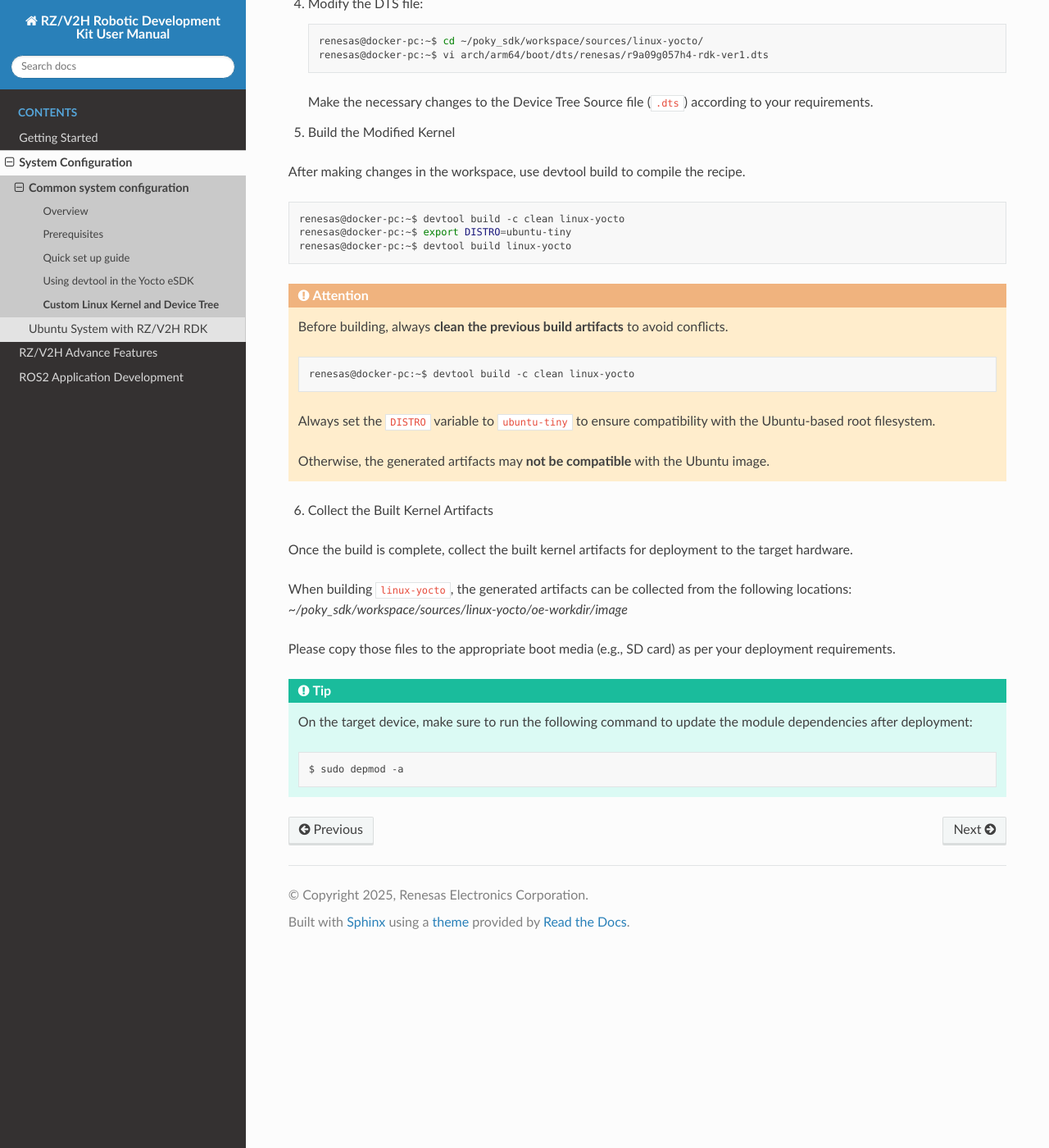
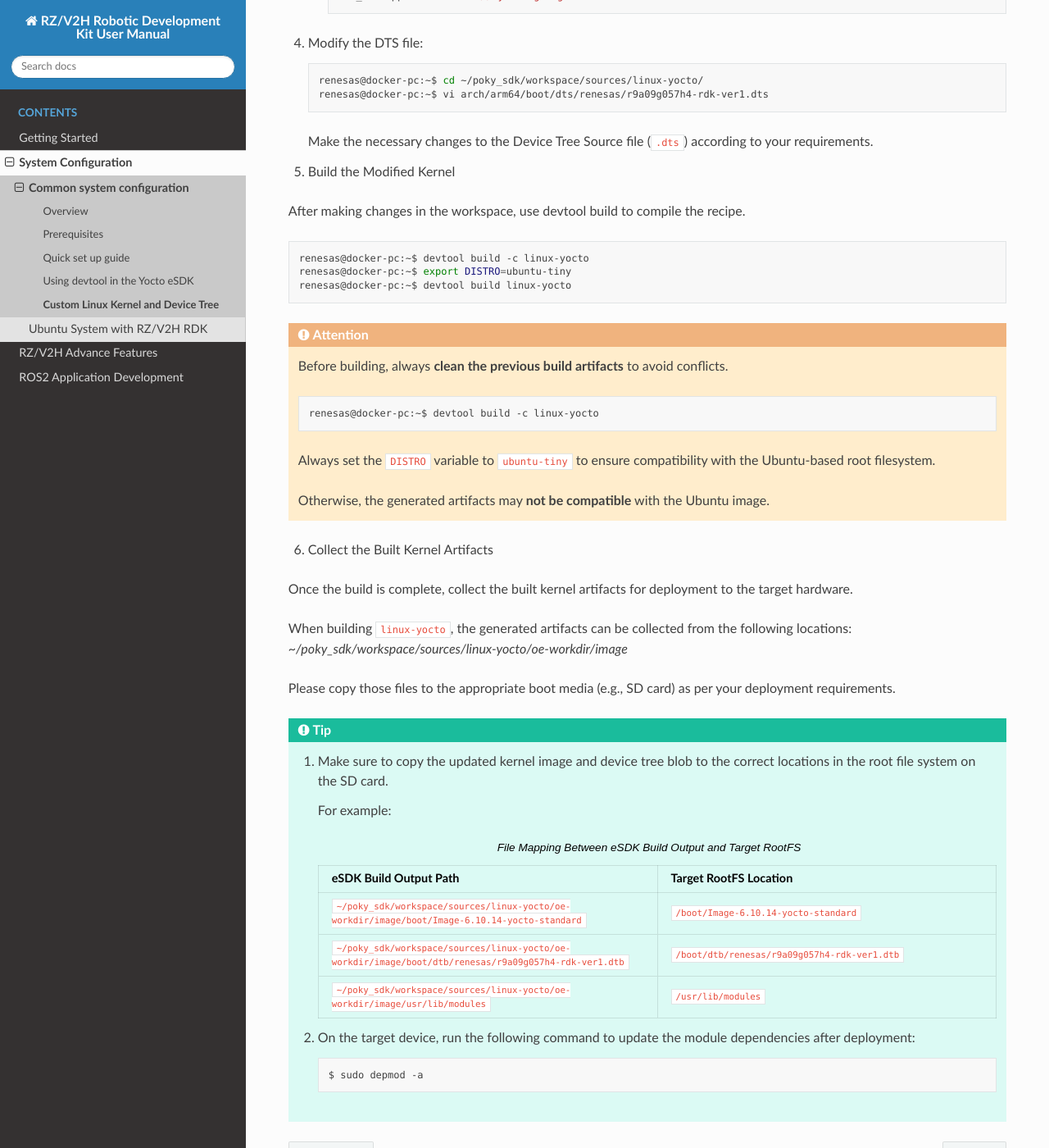
Before and after one commit to renesas-rdk/rzv2h_rdk_documentation, a Sphinx documentation site: the page built from source/1_system_configuration/build_kernel.rst, in a window 1280 px wide and 1400 px high, scrolled down 2057 px. Shown: the whole window at 82% size. Built offline with Sphinx 7.4.7 and the Read the Docs theme 3.1.0, drawn with Linux system fonts in a browser that asks for light colours; some of the changed text lies outside the part shown.

Commit message:
doc: fix finding error on esdk build
Signed-off-by: Cong Nguyen <cong.nguyen.zn@renesas.com>

```diff
--- a/source/1_system_configuration/build_kernel.rst
+++ b/source/1_system_configuration/build_kernel.rst
@@ -77,9 +77,9 @@
 
     .. code-block:: bash
 
-        renesas@docker-pc:~$ mkdir -p ~/poky_sdk/workspace/recipes-kernel/linux/linux-yocto/files/
+        renesas@docker-pc:~$ mkdir -p ~/poky_sdk/workspace/appends/linux-yocto/
 
-    - Create a configuration fragment file, e.g., `myconfig.cfg`, inside the `files/` directory. For example:
+    - Create a configuration fragment file, e.g., `myconfig.cfg`, inside the `~/poky_sdk/workspace/appends/linux-yocto/` directory. For example:
 
     .. code-block:: bash
 
@@ -90,11 +90,11 @@
 
        Please include all dependency configs as well.
 
-    - Edit the `linux-yocto_%.bbappend` file in the workspace’s recipe area to include the new configuration fragment:
+    - Edit the `~/poky_sdk/workspace/appends/linux-yocto_6.10.bbappend` file to include the new configuration fragment at the end of file:
 
     .. code-block:: bash
 
-        renesas@docker-pc:~$ vim ~/poky_sdk/workspace/appends/linux-yocto/linux-yocto_6.10.bbappend
+        renesas@docker-pc:~$ vi ~/poky_sdk/workspace/appends/linux-yocto_6.10.bbappend
 
     - Add the following line to the bbappend file:
 
@@ -119,7 +119,7 @@
 
 .. code-block:: bash
 
-    renesas@docker-pc:~$ devtool build -c clean linux-yocto
+    renesas@docker-pc:~$ devtool build -c linux-yocto
     renesas@docker-pc:~$ export DISTRO=ubuntu-tiny
     renesas@docker-pc:~$ devtool build linux-yocto
 
@@ -129,7 +129,7 @@
 
    .. code-block:: bash
 
-      renesas@docker-pc:~$ devtool build -c clean linux-yocto
+      renesas@docker-pc:~$ devtool build -c linux-yocto
 
    Always set the ``DISTRO`` variable to ``ubuntu-tiny`` to ensure compatibility
    with the Ubuntu-based root filesystem.
@@ -146,9 +146,27 @@
 
 .. tip::
 
-   On the target device, make sure to run the following command to update the module
-   dependencies after deployment:
+   1. Make sure to copy the updated kernel image and device tree blob to the correct locations
+      in the root file system on the SD card.
 
-   .. code-block:: bash
+      For example:
 
-      $ sudo depmod -a
+      .. list-table:: File Mapping Between eSDK Build Output and Target RootFS
+         :header-rows: 1
+         :widths: 45 45
+
+         * - **eSDK Build Output Path**
+           - **Target RootFS Location**
+         * - ``~/poky_sdk/workspace/sources/linux-yocto/oe-workdir/image/boot/Image-6.10.14-yocto-standard``
+           - ``/boot/Image-6.10.14-yocto-standard``
+         * - ``~/poky_sdk/workspace/sources/linux-yocto/oe-workdir/image/boot/dtb/renesas/r9a09g057h4-rdk-ver1.dtb``
+           - ``/boot/dtb/renesas/r9a09g057h4-rdk-ver1.dtb``
+         * - ``~/poky_sdk/workspace/sources/linux-yocto/oe-workdir/image/usr/lib/modules``
+           - ``/usr/lib/modules``
+
+   2. On the target device, run the following command to update the module
+      dependencies after deployment:
+
+      .. code-block:: bash
+
+         $ sudo depmod -a
```
